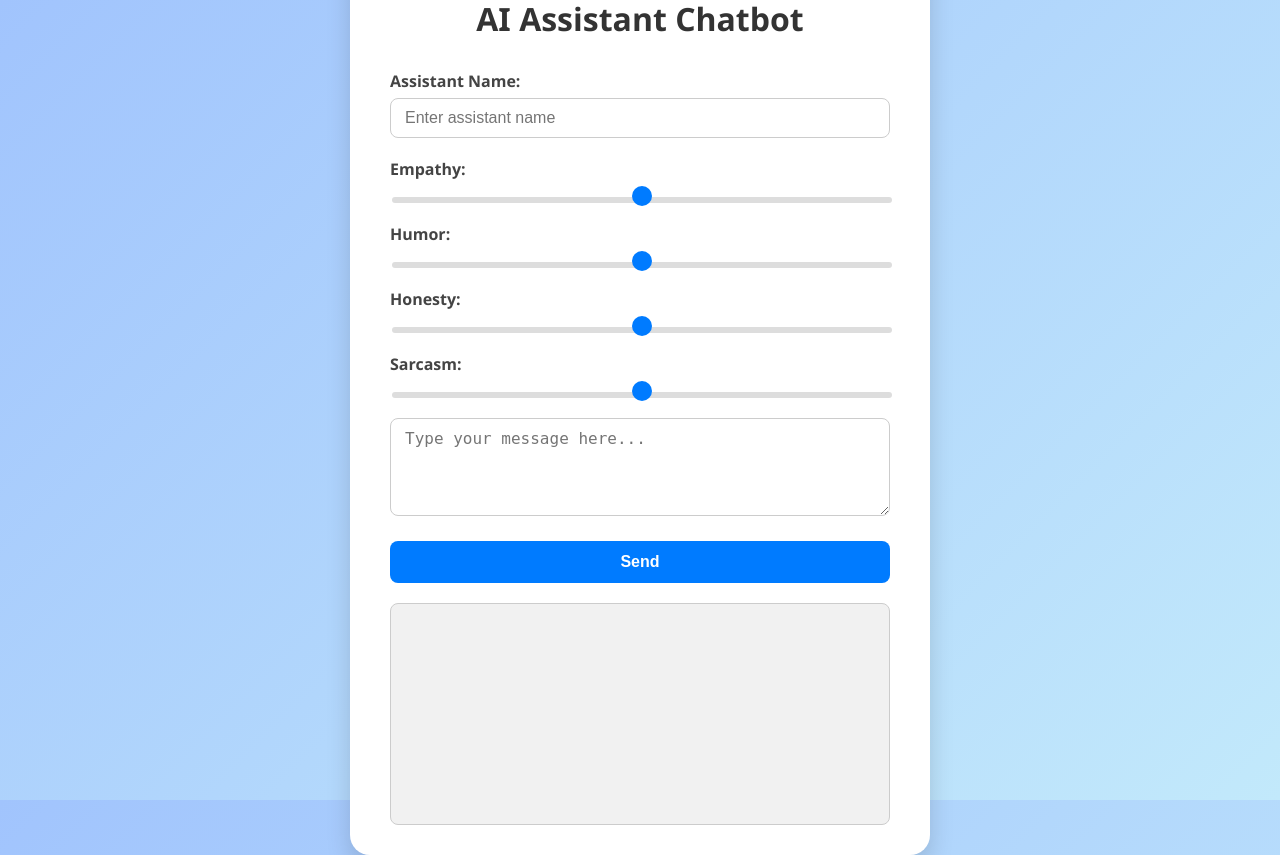
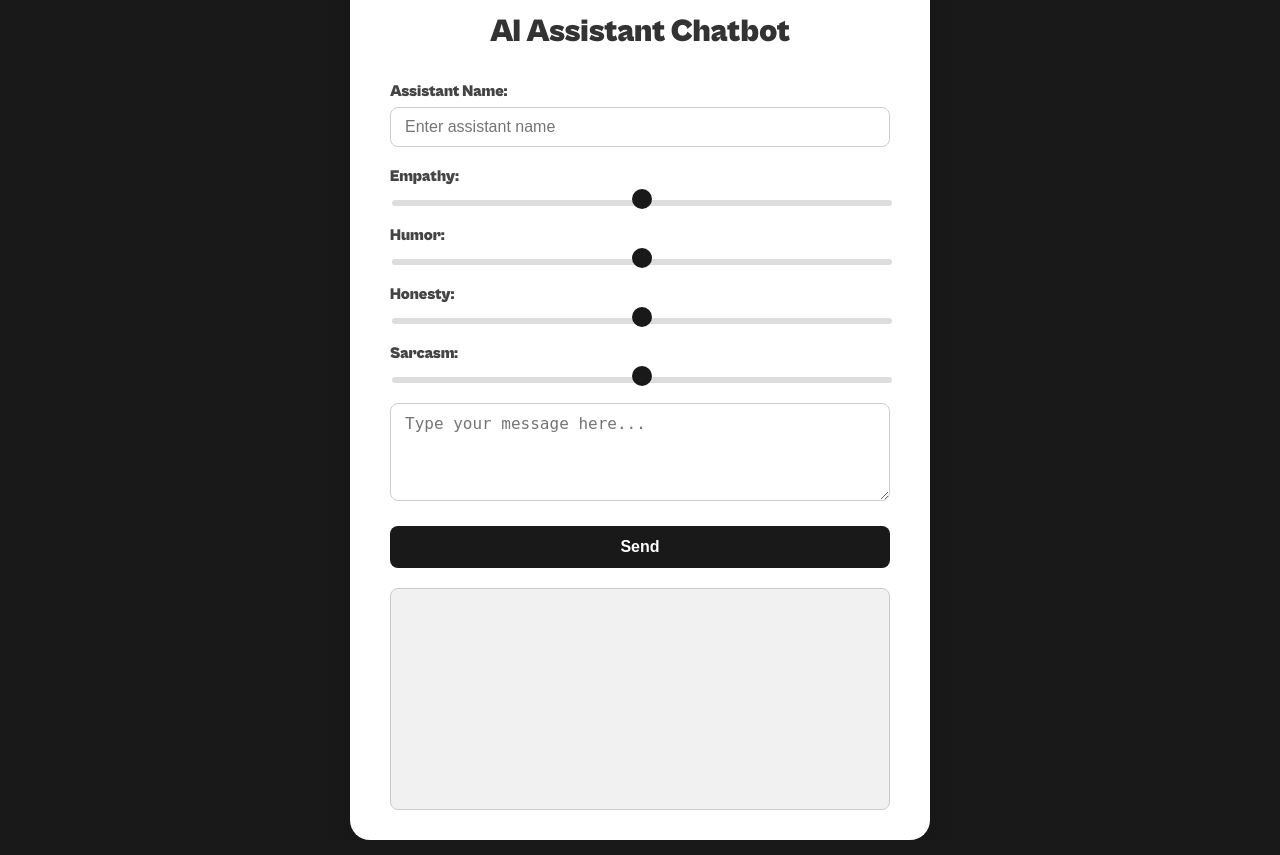
Before and after one commit to tpxforever/AURA, a Flask app: page /assistant in a window 1280 px wide. Run offline with Flask 3, Linux system fonts and the light colour scheme.

Commit message:
styling for assistant pagr made

```diff
--- a/static/assistant_style.css
+++ b/static/assistant_style.css
@@ -1,6 +1,16 @@
+@font-face {
+    font-family: 'Cabinet';
+    src: url('Fonts/OTF/CabinetGrotesk-Black.otf') format('opentype');
+    font-weight: 400;
+    font-display: swap;
+    font-style: normal;
+  }
+div{
+    font-family: 'Cabinet';
+}
 body {
     font-family: 'Segoe UI', Tahoma, Geneva, Verdana, sans-serif;
-    background: linear-gradient(135deg, #a1c4fd, #c2e9fb);
+    background: #1a1919;
     margin: 0;
     padding: 0;
     display: flex;
@@ -57,7 +67,7 @@ input[type="range"]::-webkit-slider-thumb {
     appearance: none;
     width: 20px;
     height: 20px;
-    background: #007BFF;
+    background: #1a1919;
     border-radius: 50%;
     cursor: pointer;
     border: none;
@@ -75,7 +85,7 @@ textarea {
 button#send-btn {
     width: 100%;
     padding: 12px;
-    background-color: #007BFF;
+    background-color: #1a1919;
     color: white;
     border: none;
     font-size: 16px;
@@ -86,7 +96,7 @@ button#send-btn {
 }
 
 button#send-btn:hover {
-    background-color: #0056b3;
+    background-color: #1a1919;
 }
 
 .chat-window {
@@ -118,7 +128,7 @@ input[type="range"]::-webkit-slider-thumb {
     -webkit-appearance: none;
     height: 20px;
     width: 20px;
-    background: #007BFF;
+    background: #1a1919;
     border-radius: 50%;
     cursor: pointer;
     border: none;
```
